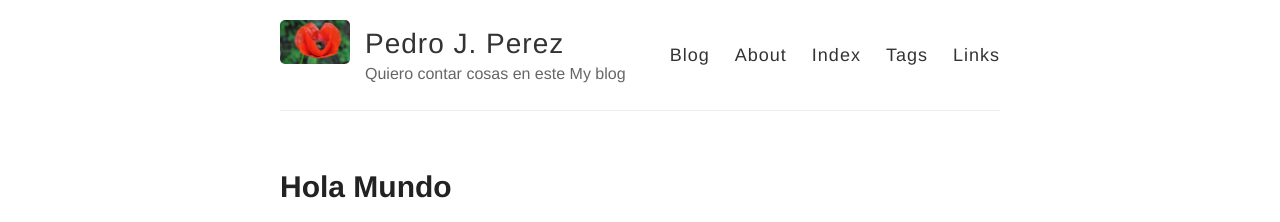
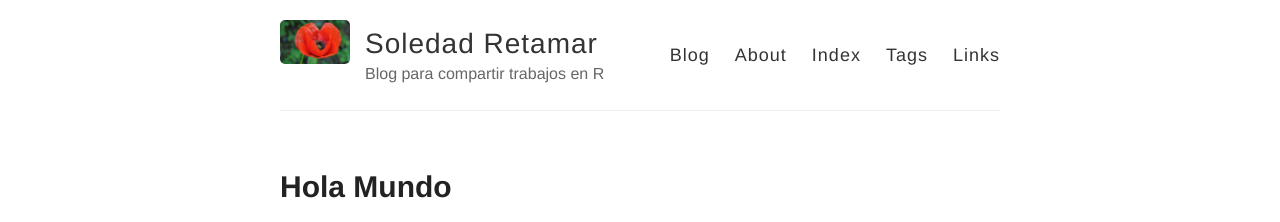
Before and after one commit to retamars/sole_blog, a Jekyll site: the page built from index.html, in a window 1280 px wide. Shown: the top 222 px of the page. Built offline with Jekyll 4.4.1, drawn with Linux system fonts in a browser that asks for light colours.

Commit message:
Update _config.yml

```diff
--- a/_config.yml
+++ b/_config.yml
@@ -3,10 +3,10 @@
 #
 
 # Name of your site (displayed in the header)
-name: Pedro J. Perez    #- pon tu nombre en lugar del mio [AQUI+]
+name: Soledad Retamar    #- pon tu nombre en lugar del mio [AQUI+]
 
 # Short bio or description (displayed in the header)
-description: Quiero contar cosas en este My blog  #- pon tu descripcion de lo que quires hacer en el blog [AQUI+]
+description: Blog para compartir trabajos en R  #- pon tu descripcion de lo que quires hacer en el blog [AQUI+]
 
 # URL of your avatar or profile pic (you could use your GitHub profile pic)
 avatar: /images/meSmall.jpg
@@ -21,7 +21,7 @@ footer-links:
   email:            #- put here your e-mail [AQUI+]
   facebook:
   flickr:
-  github: perezp44  #- put here your github account [AQUI+]
+  github: retamars  #- put here your github account [AQUI+]
   instagram:
   linkedin:
   pinterest:
```
